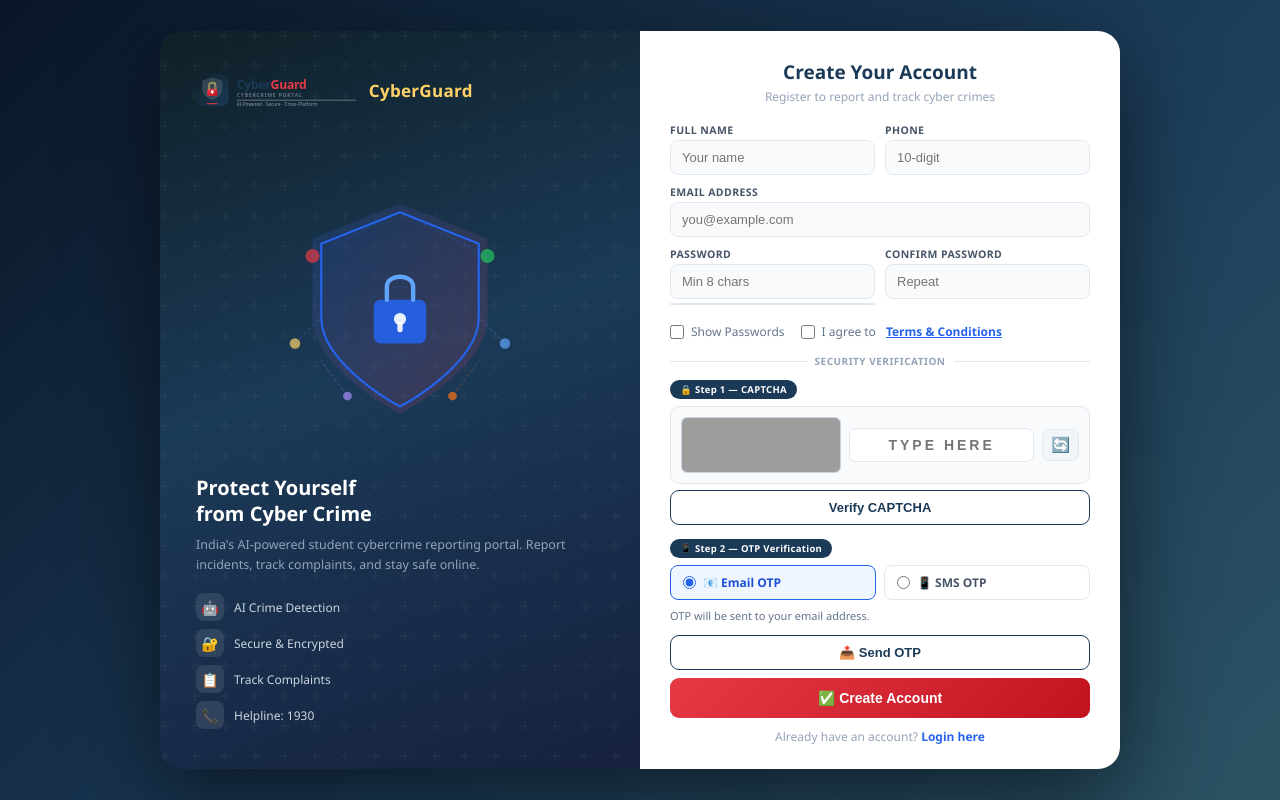
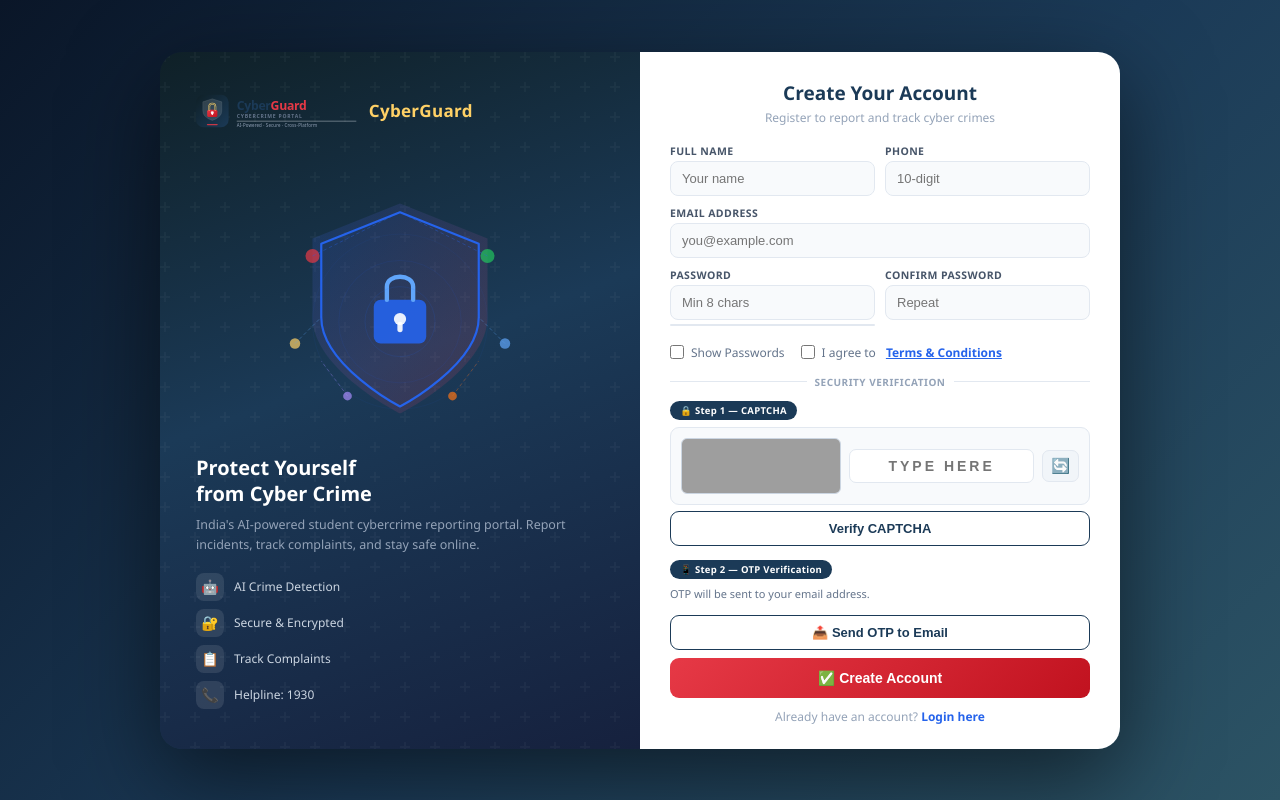
Before and after one commit to js3431078-bit/cyberguard, a Flask app: page /register in a window 1280 px wide. Run offline with Flask 3, Linux system fonts and the light colour scheme; grey boxes are pictures that could not be loaded.

Commit message:
fix OTP email only via Resend remove SMS

```diff
--- a/app.py
+++ b/app.py
@@ -337,30 +337,45 @@ def send_otp():
                 return jsonify({"status": "sent", "message": "OTP sent to " + _mask_email(email)})
             except Exception as e:
                 logging.warning("Email OTP failed: " + str(e))
+                # Delete token and return clear error
+                conn = get_db()
+                conn.execute("DELETE FROM otp_store WHERE token=?", (token,))
+                conn.commit(); conn.close()
+                session.pop("otp_token", None)
+                session.modified = True
+                return jsonify({"status": "error", "message": "Failed to send OTP: " + str(e)})
         else:
+            # SMS selected — try SMS first, then auto-fallback to email via Resend
+            sms_ok = False
             try:
                 _send_sms_otp(phone, otp)
-                delivered = True
+                sms_ok = True
                 return jsonify({"status": "sent", "message": "OTP sent via SMS to ***" + phone[-3:]})
             except Exception as e:
                 logging.warning("SMS OTP failed: " + str(e))
-                if email:
-                    try:
-                        _send_email_otp(email, otp)
-                        delivered = True
-                        return jsonify({"status": "sent", "fallback": True,
-                                        "message": "SMS unavailable. OTP sent to " + _mask_email(email)})
-                    except Exception as e2:
-                        logging.warning("Email fallback failed: " + str(e2))
 
-        if not delivered:
+            if not sms_ok and email:
+                try:
+                    _send_email_otp(email, otp)
+                    return jsonify({"status": "sent", "fallback": True,
+                                    "message": "SMS unavailable. OTP sent to " + _mask_email(email)})
+                except Exception as e2:
+                    logging.warning("Email fallback failed: " + str(e2))
+                    conn = get_db()
+                    conn.execute("DELETE FROM otp_store WHERE token=?", (token,))
+                    conn.commit(); conn.close()
+                    session.pop("otp_token", None)
+                    session.modified = True
+                    return jsonify({"status": "error",
+                                    "message": "SMS failed and email fallback also failed. Please select Email OTP manually."})
+
             conn = get_db()
             conn.execute("DELETE FROM otp_store WHERE token=?", (token,))
             conn.commit(); conn.close()
             session.pop("otp_token", None)
             session.modified = True
             return jsonify({"status": "error",
-                            "message": "Could not send OTP. Please use Email OTP and ensure SMTP is configured."})
+                            "message": "SMS failed. Please enter your email and select Email OTP."})
 
     except Exception as ex:
         logging.error("send_otp crash: " + str(ex))
--- a/templates/register.html
+++ b/templates/register.html
@@ -366,18 +366,8 @@ body{
       <!-- STEP 2: OTP -->
       <div id="otpBlock">
         <div class="step-lbl">📱 Step 2 — OTP Verification</div>
-        <div class="method-g">
-          <label class="mcard">
-            <input type="radio" name="otpMethod" value="email" checked onchange="updateOtpHint()">
-            📧 Email OTP
-          </label>
-          <label class="mcard">
-            <input type="radio" name="otpMethod" value="sms" onchange="updateOtpHint()">
-            📱 SMS OTP
-          </label>
-        </div>
-        <div id="otpHint" style="font-size:11px;color:#64748b;margin-bottom:6px;"></div>
-        <button type="button" class="btn-outline" id="sendOtpBtn" onclick="sendOTP()">📤 Send OTP</button>
+        <div style="font-size:11px;color:#64748b;margin-bottom:8px;">OTP will be sent to your email address.</div>
+        <button type="button" class="btn-outline" id="sendOtpBtn" onclick="sendOTP()">📤 Send OTP to Email</button>
 
         <div class="otp-box" id="otpSection" style="display:none;">
           <div class="ol">🔐 Enter the 6-digit OTP</div>
@@ -488,15 +478,12 @@ updateOtpHint();
 
 function sendOTP(resend){
   if(!captchaVerified){alert("Please complete CAPTCHA verification first (Step 1).");return;}
-  var method=getMethod();
   var email=document.getElementById("email").value.trim();
-  var phone=document.getElementById("phone").value.trim();
-  if(method==="email"&&!/^[^\s@]+@[^\s@]+\.[^\s@]+$/.test(email)){alert("Enter a valid email first.");return;}
-  if(method==="sms"&&phone.length!==10){alert("Enter a valid 10-digit phone number first.");return;}
+  if(!/^[^\s@]+@[^\s@]+\.[^\s@]+$/.test(email)){alert("Please enter a valid email address first.");return;}
   var btn=document.getElementById("sendOtpBtn");
   btn.textContent="Sending…";btn.disabled=true;
   fetch("/send-otp",{method:"POST",headers:{"Content-Type":"application/json"},
-    body:JSON.stringify({method:method,email:email,phone:phone})})
+    body:JSON.stringify({method:"email",email:email,phone:""})})
   .then(function(r){return r.json();})
   .then(function(d){
     if(d.status==="sent"){
```
